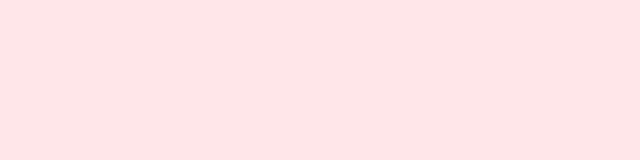
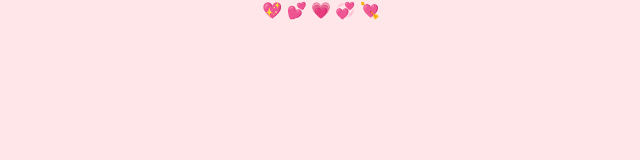
Before and after one commit to llawrenzz17-ship-it/ily, a plain HTML site: page index.html in a window 1280 px wide. Shown: the top 160 px of the page, without its empty margins (319-959 px from the left). Drawn offline with Linux system fonts and the light colour scheme.

Commit message:
Update index.html

```diff
--- a/index.html
+++ b/index.html
@@ -38,6 +38,13 @@
   </div>
   <div class="cssload-shadow"></div>
 </div>
+  <div class="hearts-bg">
+  <span>💖</span>
+  <span>💕</span>
+  <span>💗</span>
+  <span>💞</span>
+  <span>💘</span>
+</div>
 <script src="script.js"></script>
 
 </body>
```
